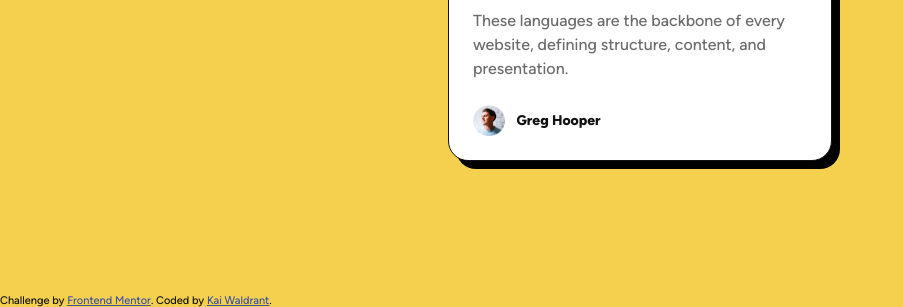
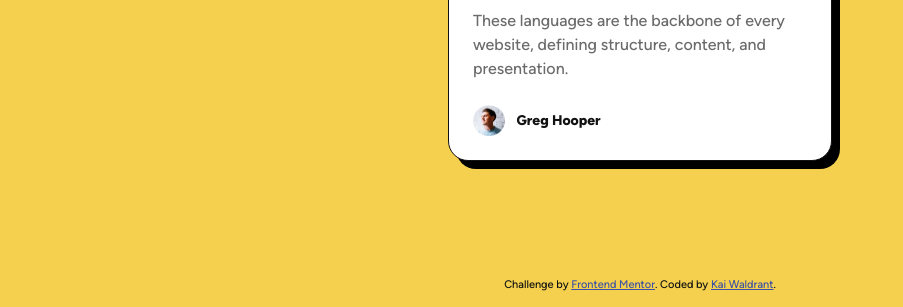
Before and after one commit to KaiWaldrant/blog-preview-card, a plain HTML site: page index.html in a window 1280 px wide. Shown: the part 493-800 px from the top of the page, without its empty margins (0-903 px from the left). Drawn offline with Linux system fonts and the light colour scheme.

Commit message:
fix attribution

```diff
--- a/style.css
+++ b/style.css
@@ -158,6 +158,8 @@ body {
   text-align: center;
   position: absolute;
   bottom: 0;
+  inset-inline: 0;
+  margin-bottom: 1rem;
 }
 .attribution a { color: hsl(228, 45%, 44%); }
 
```
